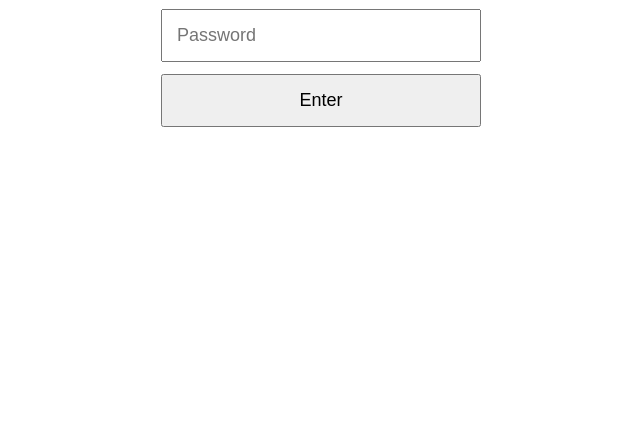
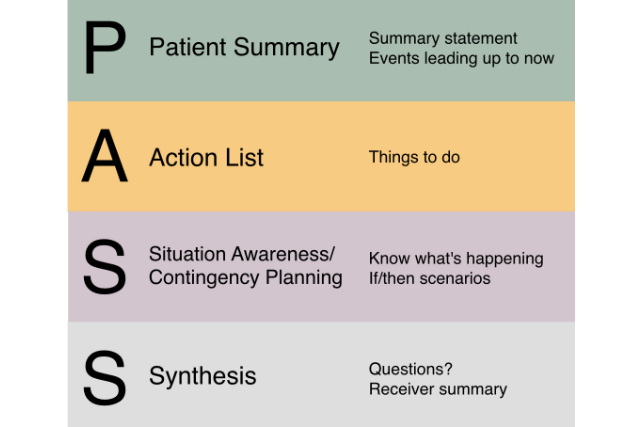
Before and after one commit to pocketpem/ED-PASS, a plain HTML site: page index.html in a window 1280 px wide. Shown: the part 373-800 px from the top of the page, without its empty margins (319-959 px from the left). Drawn offline with Linux system fonts and the light colour scheme.

Commit message:
Remove login box and script from index.html
Removed login functionality and associated elements, retaining only the image display.

```diff
--- a/index.html
+++ b/index.html
@@ -4,7 +4,6 @@
 <head>
   <meta charset="UTF-8">
   <meta name="viewport" content="width=device-width, initial-scale=1.0">
-
   <title>ED-PASS</title>
 
   <style>
@@ -14,57 +13,16 @@
       width: 100%;
       height: 100%;
       background: white;
-      font-family: Arial, Helvetica, sans-serif;
     }
 
-    #login {
-      width: 100%;
-      height: 100%;
+    body {
       display: flex;
+      justify-content: center;
       align-items: center;
-      justify-content: center;
-    }
-
-    .login-box {
-      width: min(85%, 320px);
-      text-align: center;
-    }
-
-    h1 {
-      margin-bottom: 24px;
-    }
-
-    input {
-      width: 100%;
-      padding: 14px;
-      font-size: 18px;
-      box-sizing: border-box;
-      margin-bottom: 12px;
-    }
-
-    button {
-      width: 100%;
-      padding: 14px;
-      font-size: 18px;
-      cursor: pointer;
-    }
-
-    #error {
-      color: #b00020;
-      margin-top: 12px;
-      display: none;
-    }
-
-    #content {
-      display: none;
-      width: 100%;
-      height: 100%;
-      align-items: center;
-      justify-content: center;
       overflow: hidden;
     }
 
-    #content img {
+    img {
       display: block;
       max-width: 100vw;
       max-height: 100vh;
@@ -76,51 +34,7 @@
 </head>
 
 <body>
+  <img src="ED-PASS.jpeg" alt="ED-PASS">
+</body>
 
-  <div id="login">
-    <div class="login-box">
-      <h1>ED-PASS</h1>
-
-      <input
-        type="password"
-        id="password"
-        placeholder="Password"
-        autocomplete="current-password"
-      >
-
-      <button onclick="checkPassword()">Enter</button>
-
-      <div id="error">Incorrect password</div>
-    </div>
-  </div>
-
-  <div id="content">
-    <img src="ED-PASS.jpeg" alt="ED-PASS">
-  </div>
-
-  <script>
-    function checkPassword() {
-
-      const password = document.getElementById("password").value;
-
-      if (password === "gurneyroom") {
-
-        document.getElementById("login").style.display = "none";
-        document.getElementById("content").style.display = "flex";
-
-      } else {
-
-        document.getElementById("error").style.display = "block";
-
-      }
-    }
-
-    document.getElementById("password").addEventListener("keydown", function(event) {
-      if (event.key === "Enter") {
-        checkPassword();
-      }
-    });
-  </script>
-
-</body>
 </html>
```
